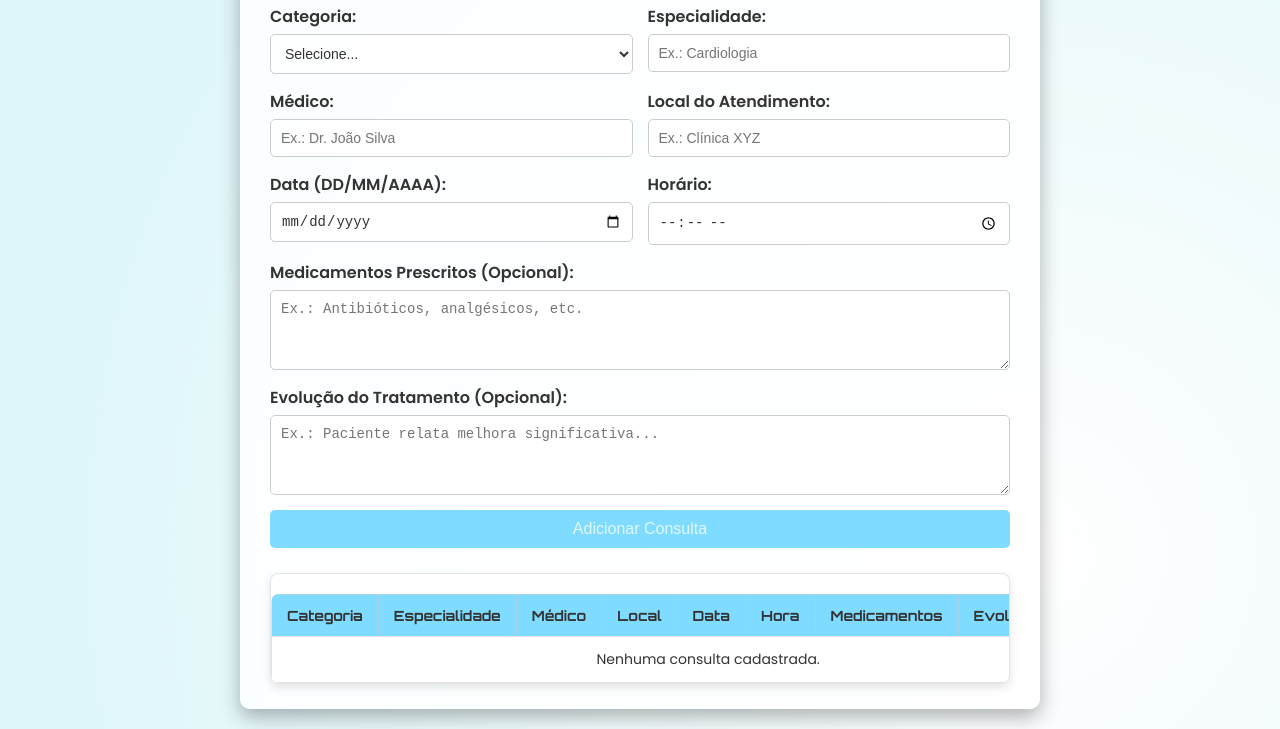
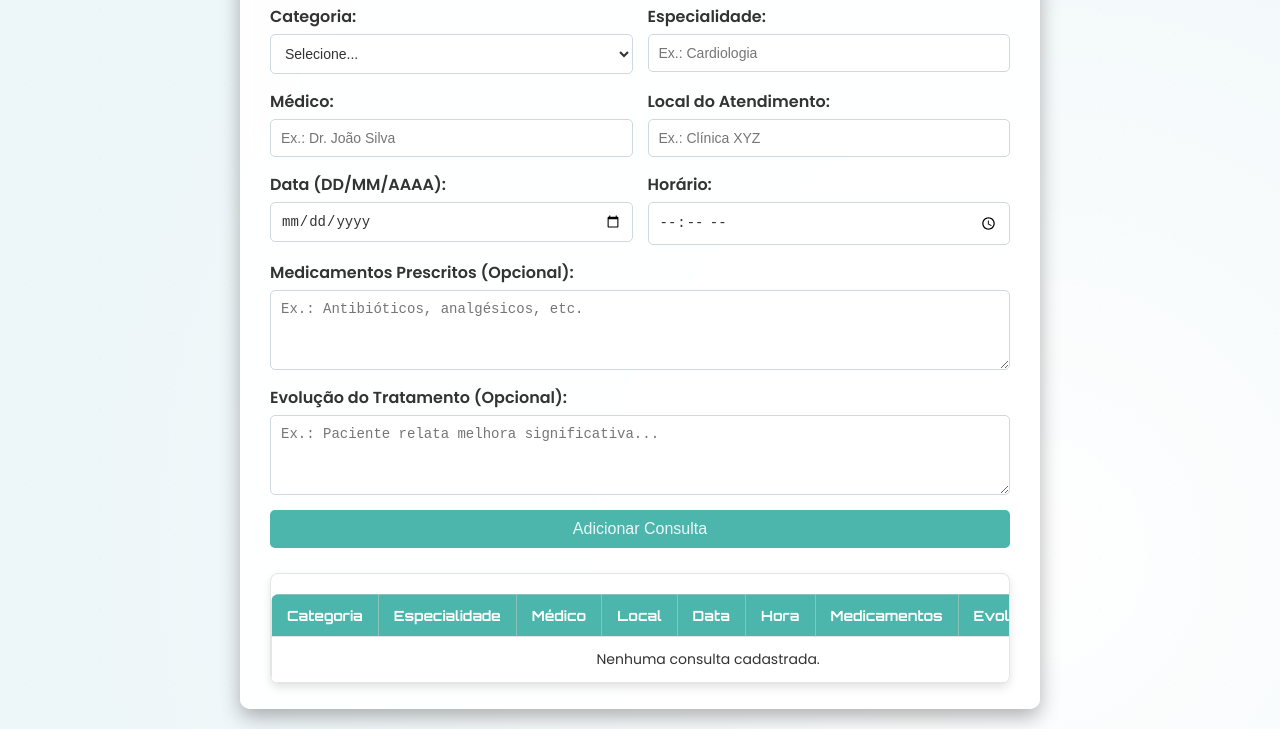
Before and after one commit to RAVELLSL/SGI-controle-consultas-m-dicas, a plain HTML site: page index.html in a window 1280 px wide. Shown: the part 91-820 px from the top of the page. Drawn offline with Linux system fonts and the light colour scheme.

Commit message:
Update index.html

```diff
--- a/index.html
+++ b/index.html
@@ -14,19 +14,19 @@
        VARIÁVEIS & RESET
     ================================= */
     :root {
-      --bg-main: #e0f7fa;
-      --glass-bg: rgba(255, 255, 255, 0.85);
-      --accent-color: #7fdbff;
-      --secondary-accent: #ff80ab;
-      --text-color: #333333;
-      --input-border: #cccccc;
-      --input-focus: #7fdbff;
-      --btn-bg: #7fdbff;
-      --btn-hover: #6ac7e0;
-      --btn-danger: #ff6b6b;
-      --btn-danger-hover: #ff4c4c;
-      --table-head-bg: #7fdbff;
-      --table-head-text: #333333;
+      --bg-main: #edf6f9;             /* Fundo principal claro e suave */
+      --glass-bg: rgba(255, 255, 255, 0.9); /* Container com efeito glass */
+      --accent-color: #4db6ac;         /* Teal suave para destaques */
+      --secondary-accent: #ff8a80;     /* Coral pastel para acentos secundários */
+      --text-color: #333333;           /* Texto escuro para legibilidade */
+      --input-border: #cfd8dc;         /* Bordas em tom neutro */
+      --input-focus: #4db6ac;          /* Foco com a cor de destaque */
+      --btn-bg: #4db6ac;               /* Botões primários */
+      --btn-hover: #399f91;            /* Botões em hover */
+      --btn-danger: #e57373;           /* Botões de ação crítica */
+      --btn-danger-hover: #ef5350;
+      --table-head-bg: #4db6ac;        /* Cabeçalho da tabela */
+      --table-head-text: #ffffff;
     }
     * {
       margin: 0;
@@ -73,8 +73,8 @@
       width: 100%;
       height: 100%;
       background-image:
-        radial-gradient(circle, rgba(127, 219, 255, 0.05) 1px, transparent 1px),
-        radial-gradient(circle, rgba(127, 219, 255, 0.05) 1px, transparent 1px);
+        radial-gradient(circle, rgba(77, 182, 172, 0.05) 1px, transparent 1px),
+        radial-gradient(circle, rgba(77, 182, 172, 0.05) 1px, transparent 1px);
       background-position: 0 0, 25px 25px;
       background-size: 50px 50px;
       z-index: -1;
```
